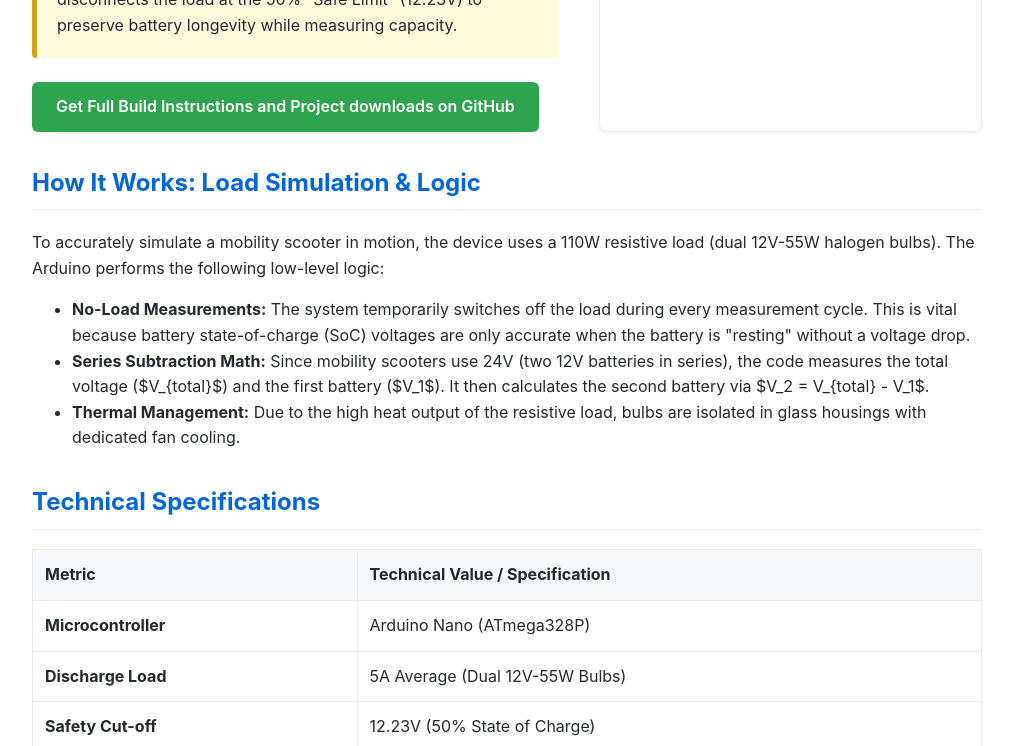
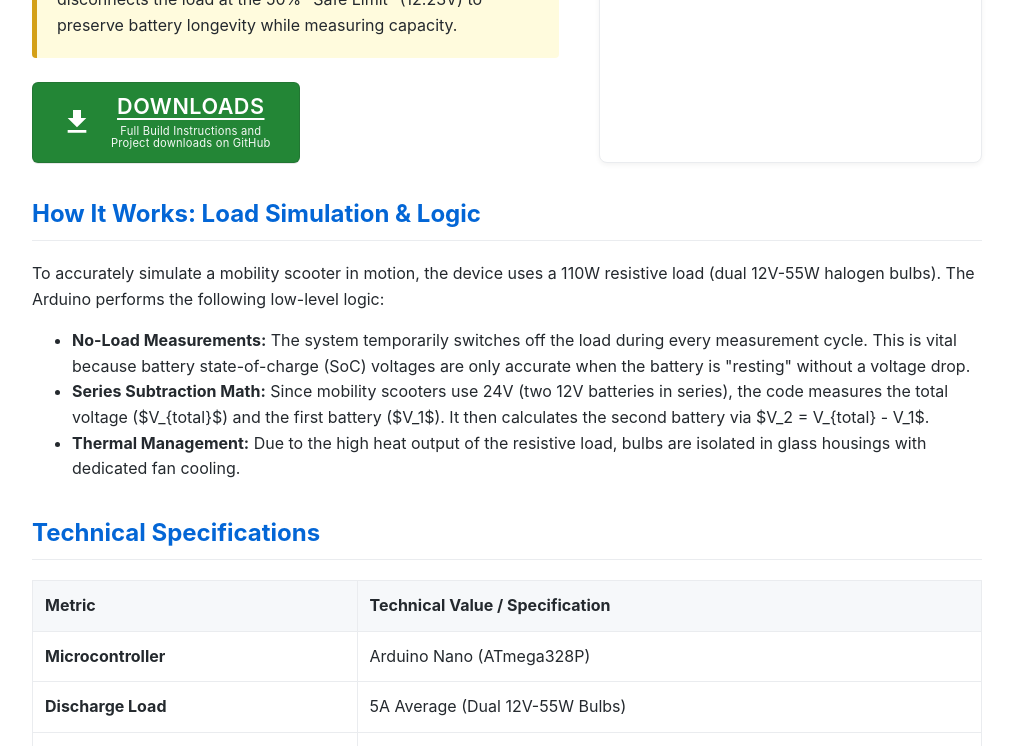
Before and after one commit to MatsRobot/Mobility-Scooter-Battery-Capacity-Tester, a plain HTML site: page index.html in a window 1280 px wide. Shown: the part 354-1100 px from the top of the page, without its empty margins (133-1146 px from the left). Drawn offline with Linux system fonts and the light colour scheme.

Commit message:
Update index.html

```diff
--- a/index.html
+++ b/index.html
@@ -12,7 +12,8 @@
 
     <style>
         :root {
-            --gh-green: #2ea44f;
+            --gh-green: #238636; /* Darker GitHub Green */
+            --gh-green-hover: #2ea44f;
             --gh-dark: #24292e;
             --gh-blue: #0366d6;
             --gh-border: #eaecef;
@@ -73,17 +74,61 @@
             border-radius: 4px;
         }
 
-        .btn {
+        /* --- STYLED DOWNLOAD BUTTON --- */
+        .btn-download {
             background-color: var(--gh-green);
             color: white;
-            padding: 12px 24px;
+            padding: 12px 28px;
             text-decoration: none;
             border-radius: 6px;
-            display: inline-block;
+            display: inline-flex;
+            align-items: center;
+            gap: 18px;
             font-weight: 600;
-            transition: background 0.2s;
+            transition: background 0.2s, transform 0.1s;
+            border: 1px solid rgba(27, 31, 35, 0.15);
+            box-shadow: 0 1px 0 rgba(27, 31, 35, 0.1);
         }
-        .btn:hover { background-color: #2c974b; }
+
+        .btn-download:hover {
+            background-color: var(--gh-green-hover);
+        }
+
+        .btn-download:active {
+            transform: translateY(1px);
+        }
+
+        .btn-text-container {
+            display: flex;
+            flex-direction: column;
+            align-items: center;
+            line-height: 1.1;
+            text-align: center;
+        }
+
+        .btn-main {
+            font-size: 1.35rem;
+            text-decoration: underline;
+            text-underline-offset: 4px;
+            text-transform: uppercase;
+            letter-spacing: 0.5px;
+            margin-bottom: 6px;
+        }
+
+        .btn-sub-lines {
+            display: flex;
+            flex-direction: column;
+            align-items: center;
+            font-size: 0.7rem;
+            font-weight: 400;
+            opacity: 0.95;
+            letter-spacing: 0.2px;
+        }
+
+        .download-icon {
+            fill: currentColor;
+            flex-shrink: 0;
+        }
 
         .tech-table {
             width: 100%;
@@ -123,6 +168,7 @@
 
         @media (max-width: 768px) {
             .hero-section, .grid { flex-direction: column; }
+            .btn-download { width: 100%; justify-content: center; box-sizing: border-box; }
         }
     </style>
 </head>
@@ -136,8 +182,17 @@
                 <strong>Critical Threshold:</strong> Lead-acid batteries suffer irreversible damage if discharged below 30%. This system automatically disconnects the load at the 50% "Safe Limit" (12.23V) to preserve battery longevity while measuring capacity.
             </div>
 
-            <a href="https://github.com/MatsRobot/Mobility-Scooter-Battery-Capacity-Tester" class="btn">
-                Get Full Build Instructions and Project downloads on GitHub
+            <a href="https://github.com/MatsRobot/Mobility-Scooter-Battery-Capacity-Tester" class="btn-download">
+                <svg class="download-icon" width="32" height="32" viewBox="0 0 24 24">
+                    <path d="M19 9h-4V3H9v6H5l7 7 7-7zM5 18v2h14v-2H5z"/>
+                </svg>
+                <div class="btn-text-container">
+                    <span class="btn-main">Downloads</span>
+                    <div class="btn-sub-lines">
+                        <span>Full Build Instructions and</span>
+                        <span>Project downloads on GitHub</span>
+                    </div>
+                </div>
             </a>
         </div>
 
@@ -148,8 +203,6 @@
     </div>
 
     <h2>How It Works: Load Simulation & Logic</h2>
-
-
 
     <p>To accurately simulate a mobility scooter in motion, the device uses a 110W resistive load (dual 12V-55W halogen bulbs). The Arduino performs the following low-level logic:</p>
     <ul>
```
